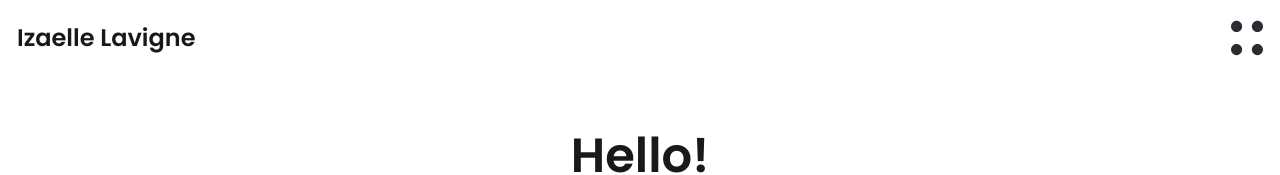
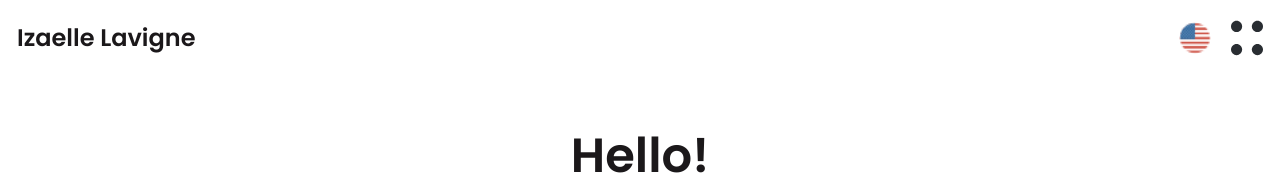
Before and after one commit to LeoCesar0/elle-portifolio, a React (Vite) app: page / in a window 1280 px wide. Shown: the top 175 px of the page. Built offline with nearby package versions, Linux system fonts and the light colour scheme.

Commit message:
feat: add switch lang

```diff
--- a/src/components/Header.jsx
+++ b/src/components/Header.jsx
@@ -1,13 +1,20 @@
+import { useGlobalContext } from "../context/GlobalContext";
 import { IconButton } from "./IconButton";
 import { Logo } from "./Logo";
 
 export const Header = () => {
+  const { lang, switchLanguage } = useGlobalContext();
   return (
     <header className="flex justify-between items-center px-[12px]">
       <Logo />
-      <IconButton>
-        <img src="icons/menu.svg" />
-      </IconButton>
+      <div className="flex items-center gap-5">
+        <IconButton onClick={switchLanguage}>
+          <img src={`lang/${lang}.png`} width={32} height={32} />
+        </IconButton>
+        <IconButton>
+          <img src="icons/menu.svg" />
+        </IconButton>
+      </div>
     </header>
   );
 };
--- a/src/context/GlobalContext.jsx
+++ b/src/context/GlobalContext.jsx
@@ -11,10 +11,10 @@ const Context = createContext(null);
 export const GlobalContextProvider = ({ children }) => {
   const [state, setState] = useState(initialState);
 
-  const setLanguage = (lang) => {
+  const switchLanguage = () => {
     setState((prev) => ({
       ...prev,
-      lang: lang,
+      lang: prev.lang === "pt" ? "en" : "pt",
     }));
   };
 
@@ -22,7 +22,7 @@ export const GlobalContextProvider = ({ children }) => {
     <Context.Provider
       value={{
         ...state,
-        setLanguage,
+        switchLanguage,
       }}
     >
       {children}
```
Also changed, not shown: public/lang/en.png (added), public/lang/pt.png (added).
